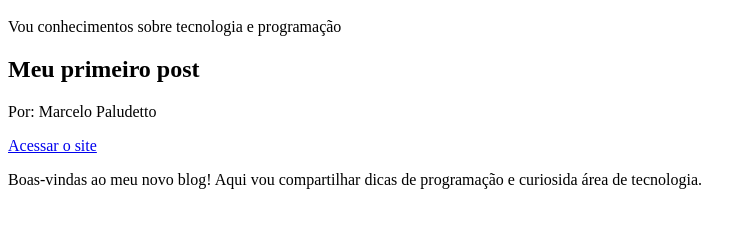
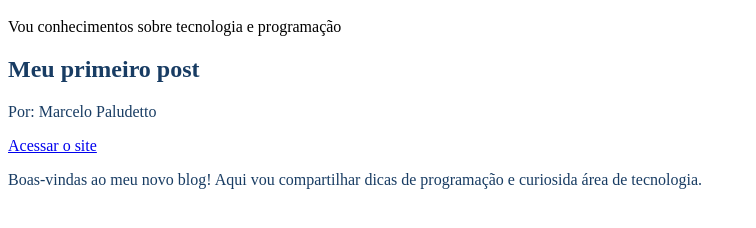
Before and after one commit to Kobiski/aula-1, a plain HTML site: page index.html in a window 1280 px wide. Shown: the part 48-276 px from the top of the page, without its empty margins (0-756 px from the left). Drawn offline with Linux system fonts and the light colour scheme.

Commit message:
Enhance HTML structure and styling
Added styles for main section and updated colors.

```diff
--- a/index.html
+++ b/index.html
@@ -5,10 +5,14 @@
     <title>Blog</title>
 </head>
 <style>
-    header {
+header {
 background-color: #183C63;
 color: #FFFFFF;
     }
+main {
+background-color: #FFFFFF;
+color: #183C63;
+}
 </style>
 <body>
 <h1>Meu blog</h1>
```
